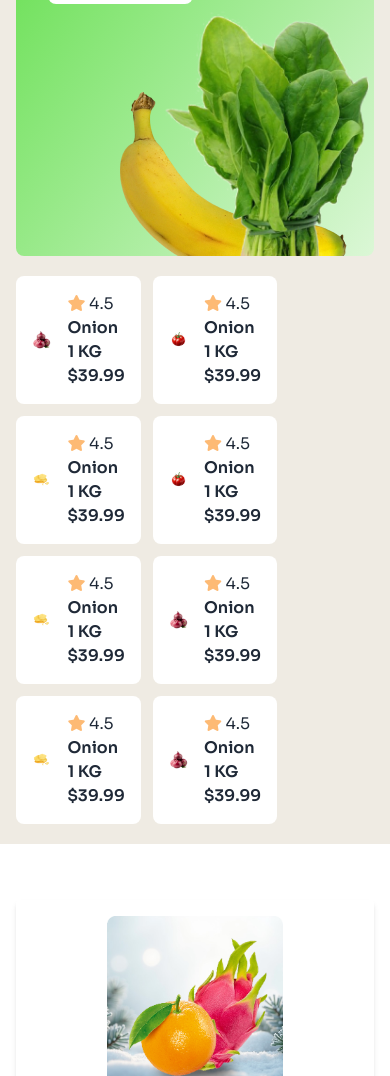
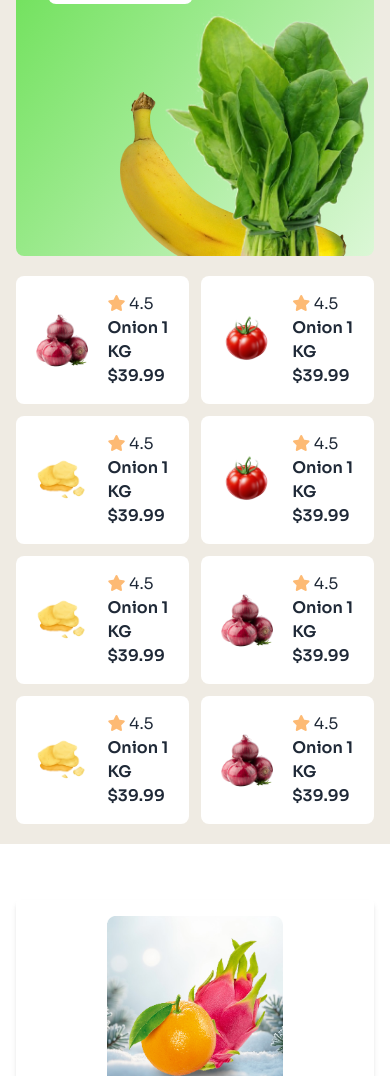
Before and after one commit to tushar-hossain/natures-platter, a plain HTML site: page index.html in a window 390 px wide. Shown: the part 2489-3565 px from the top of the page. Drawn offline with nearby package versions, Linux system fonts and the light colour scheme; a web font is replaced by a local one.

Commit message:
some bug fix

```diff
--- a/index.html
+++ b/index.html
@@ -247,7 +247,7 @@
             </div>
             <!-- card section -->
             <div
-              class="mt-5 lg:mt-0 grid grid-cols-2 lg:grid-cols-3 gap-3 lg:gap-4 w-[73%]"
+              class="mt-5 lg:mt-0 grid grid-cols-2 lg:grid-cols-3 gap-3 lg:gap-4 lg:w-[73%]"
             >
               <!-- card-1 -->
               <div class="flex gap-4 items-center bg-white p-4 rounded-lg">
```
